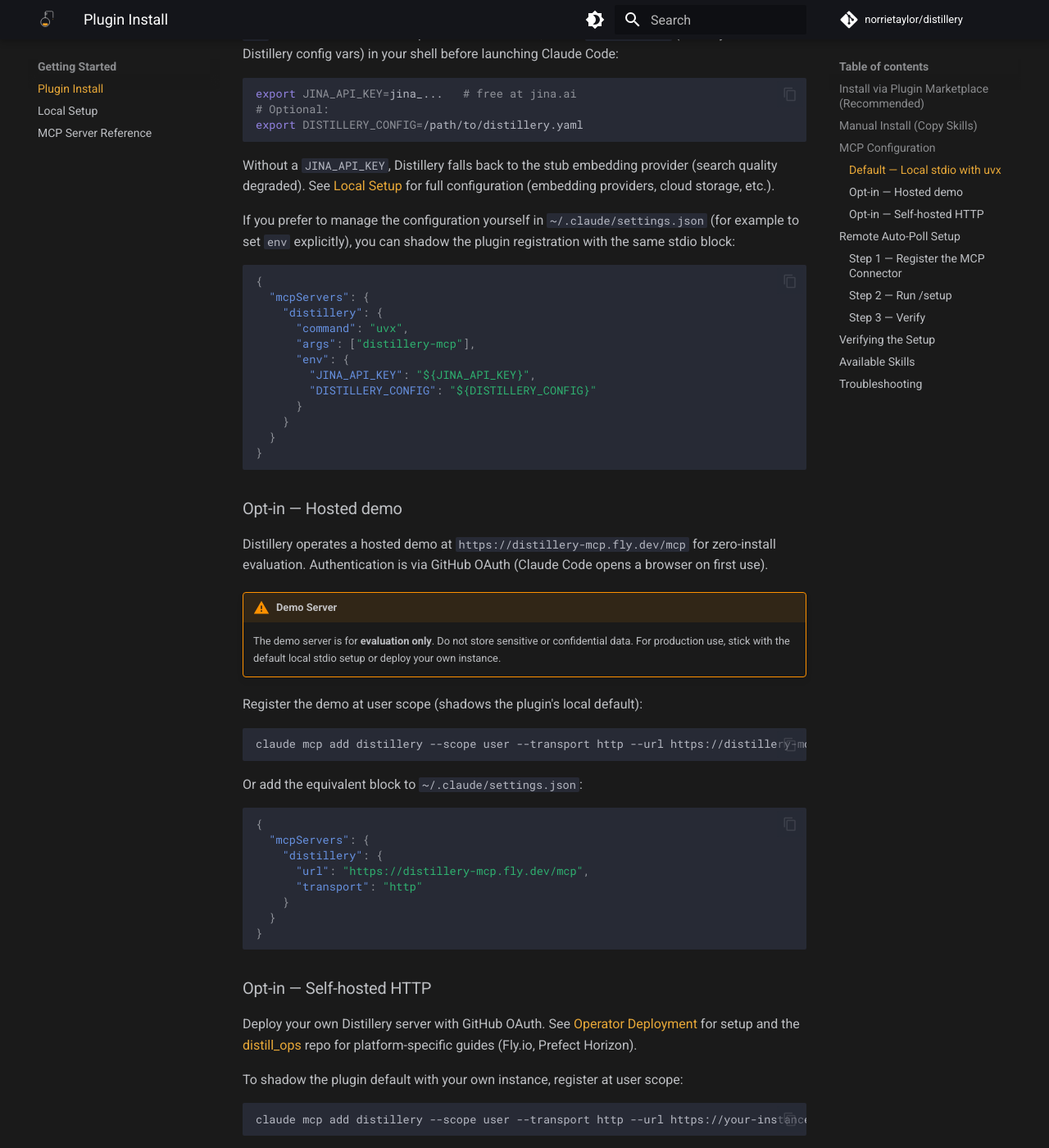
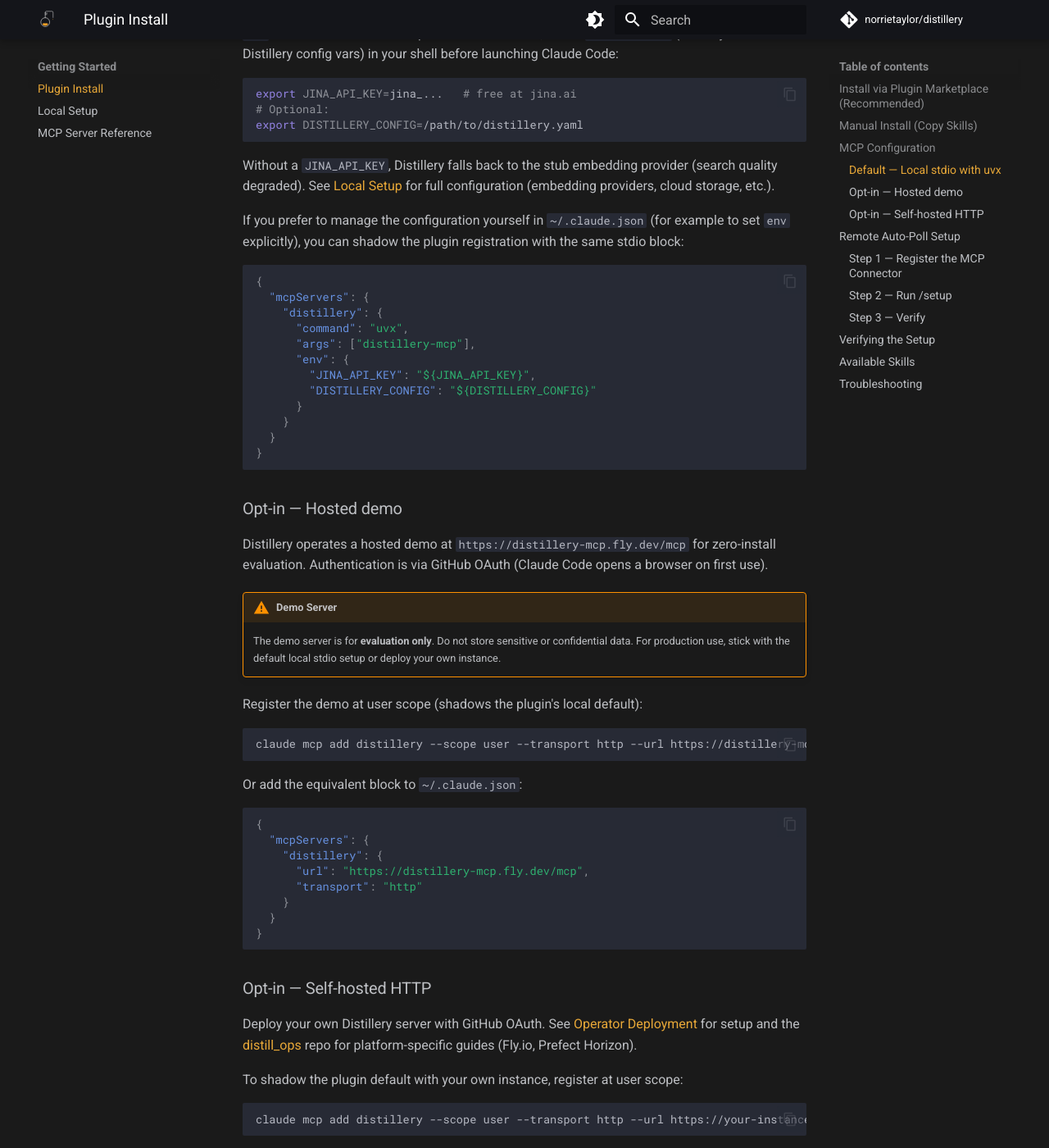
Before and after one commit to norrietaylor/distillery, an MkDocs documentation site: the page built from docs/getting-started/plugin-install.md, in a window 1280 px wide and 1400 px high, scrolled down 2171 px. Shown: the whole window at 82% size. Built offline with MkDocs 1.6.1 and Material for MkDocs 9.7.7, drawn with Linux system fonts in a browser that asks for light colours; comment, search, counter and statistics services are not loaded.

Commit message:
docs(skills): fix mcpServers config path and md fence lang
CodeRabbit feedback: mcpServers must be registered in ~/.claude.json,
not ~/.claude/settings.json (which is for hooks/permissions). Also add
'text' language tag to README /setup fenced block (MD040).

Co-Authored-By: Claude Opus 4.7 (1M context) <noreply@anthropic.com>

````diff
--- a/docs/getting-started/plugin-install.md
+++ b/docs/getting-started/plugin-install.md
@@ -89,7 +89,7 @@ export DISTILLERY_CONFIG=/path/to/distillery.yaml
 
 Without a `JINA_API_KEY`, Distillery falls back to the stub embedding provider (search quality degraded). See [Local Setup](local-setup.md) for full configuration (embedding providers, cloud storage, etc.).
 
-If you prefer to manage the configuration yourself in `~/.claude/settings.json` (for example to set `env` explicitly), you can shadow the plugin registration with the same stdio block:
+If you prefer to manage the configuration yourself in `~/.claude.json` (for example to set `env` explicitly), you can shadow the plugin registration with the same stdio block:
 
 ```json
 {
@@ -119,7 +119,7 @@ Register the demo at user scope (shadows the plugin's local default):
 claude mcp add distillery --scope user --transport http --url https://distillery-mcp.fly.dev/mcp
 ```
 
-Or add the equivalent block to `~/.claude/settings.json`:
+Or add the equivalent block to `~/.claude.json`:
 
 ```json
 {
````
Also changed, not shown: README.md (+1 -1 lines), skills/setup/SKILL.md (+1 -1 lines).
